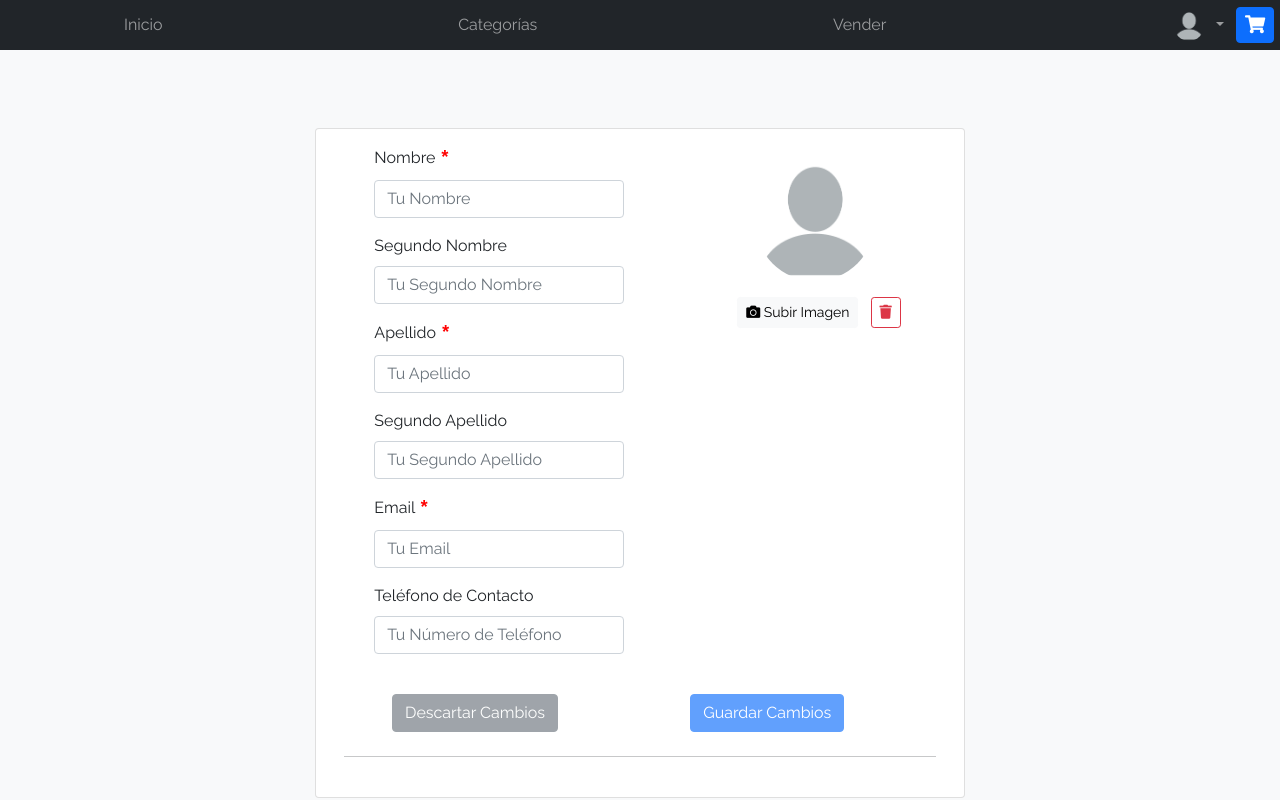
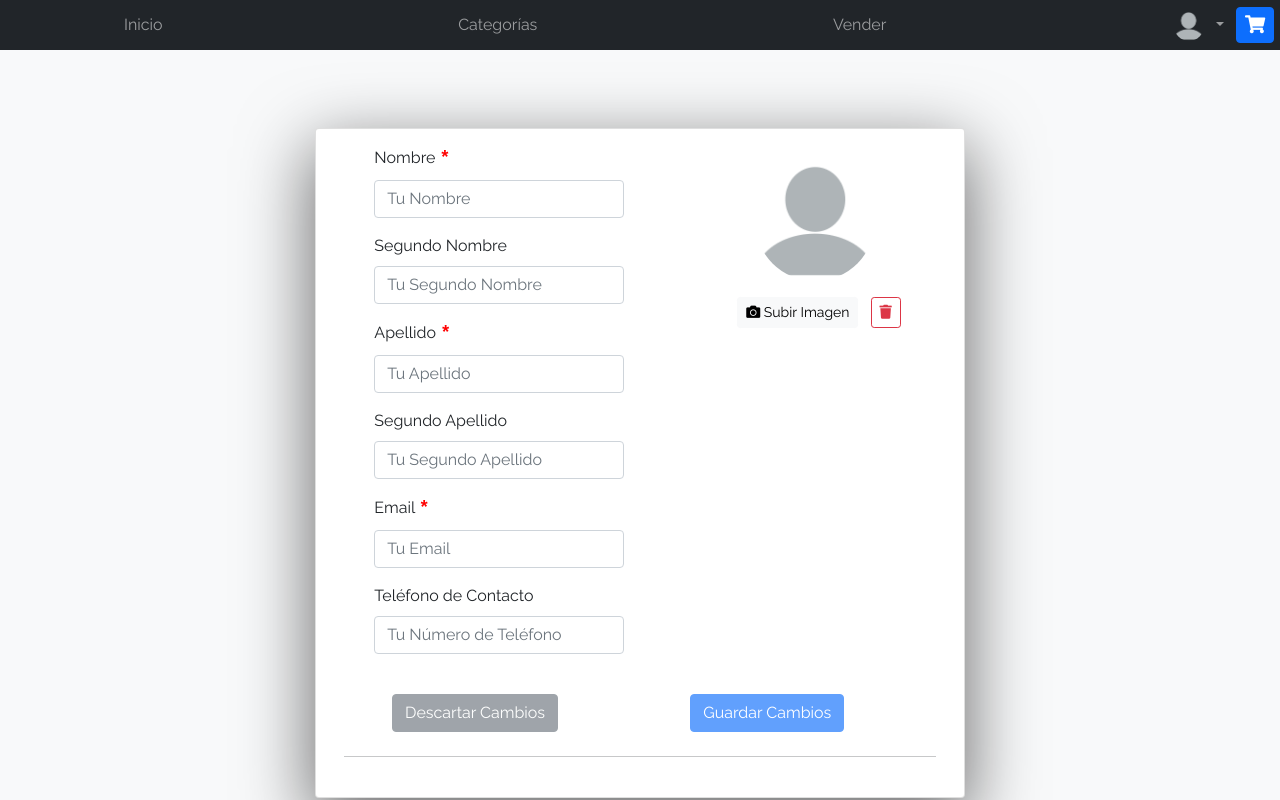
Before and after one commit to gonzalo-raymond/e-commerce, a plain HTML site: page my-profile.html in a window 1280 px wide. Shown: the top 800 px of the page. Drawn offline with Linux system fonts and the light colour scheme; sample sign-in values are in the browser's storage.

Commit message:
entrega 7 terminada

```diff
--- a/css/styles.css
+++ b/css/styles.css
@@ -313,10 +313,12 @@ img, svg {
   display: flex;
   justify-content: center;
   margin-top: 30px;
+  padding-bottom: 60px;
+  border-radius: 10px;
 }
 
-#profile-card{
-  width: 650px;
+#clearRangeFilter{
+  color: white;
 }
 
 span.fas.fa-star{
@@ -935,3 +937,53 @@ input#número.form-control.form-control-lg{
 .alert-cart-mod p{
   margin-top: -5px;
 }
+
+.fit-content{
+  width: 120px;
+  height: 120px;
+  object-fit: cover;
+}
+
+#profile__img{
+  width: 30px;
+  height: 30px;
+  object-fit: cover;
+}
+
+img#modal-profile{
+  width: 60px;
+  height: 60px;
+  object-fit: cover;
+  margin-left: 1rem;
+}
+
+
+#profile-card{
+  width: 650px;
+  box-shadow: rgba(0, 0, 0, 0.56) 0px 22px 70px 4px;
+
+  /*
+  background: #E0EAFC;
+  background: -webkit-linear-gradient(to top, #CFDEF3, #E0EAFC);
+  background: linear-gradient(to top, #CFDEF3, #E0EAFC);
+  */
+
+}
+
+/*
+
+.profile-body, .categories-body{
+
+  background: #3a7bd5;
+  background: -webkit-linear-gradient(to top, #3a6073, #3a7bd5);
+  background: linear-gradient(to top, #3a6073, #3a7bd5);
+
+}
+
+
+
+.profile-footer, .categories-footer{
+  background-color: #f1f1f1;
+}
+
+*/
--- a/js/my-profile.js
+++ b/js/my-profile.js
@@ -20,6 +20,7 @@ let sameName = true,
     sameSecondLastName = true,
     sameEmail = true,
     sameContactNumber = true;
+
 
 for(let target of triggerEnterTargets){
 
--- a/my-profile.html
+++ b/my-profile.html
@@ -27,7 +27,7 @@
   </style>
 </head>
 
-<body>
+<body class="profile-body">
   <nav class="navbar navbar-expand-lg navbar-dark bg-dark p-1">
     <div class="container nav-container">
       <button class="navbar-toggler" type="button" data-bs-toggle="collapse" data-bs-target="#navbarNav"
@@ -127,7 +127,9 @@
                 </div> <!-- col.// -->
                 <aside class="col-lg-4">
                   <div class="text-lg-center mt-3">
-                    <img class="img-lg mb-3 img-avatar rounded-circle" src="img/img_perfil.png" width="120" height="120" alt="Foto de usuario" id="userImg">
+
+                    <img class="img-lg mb-3 img-avatar rounded-circle fit-content" src="img/img_perfil.png" alt="Foto de usuario" id="userImg">
+
                     <div>
                       <a class="btn btn-sm btn-light mx-2" href="#" id="uploadImgBtn">
                         <i class="fa fa-camera"></i>
@@ -156,7 +158,7 @@
       </div>
     </div>
   </main>
-  <footer class="text-muted">
+  <footer class="text-muted profile-footer">
     <div class="container">
       <p class="float-end">
         <a href="#">Volver arriba</a>
```
Also changed, not shown: cart.html (+1 -1 lines), categories.html (+2 -2 lines).
